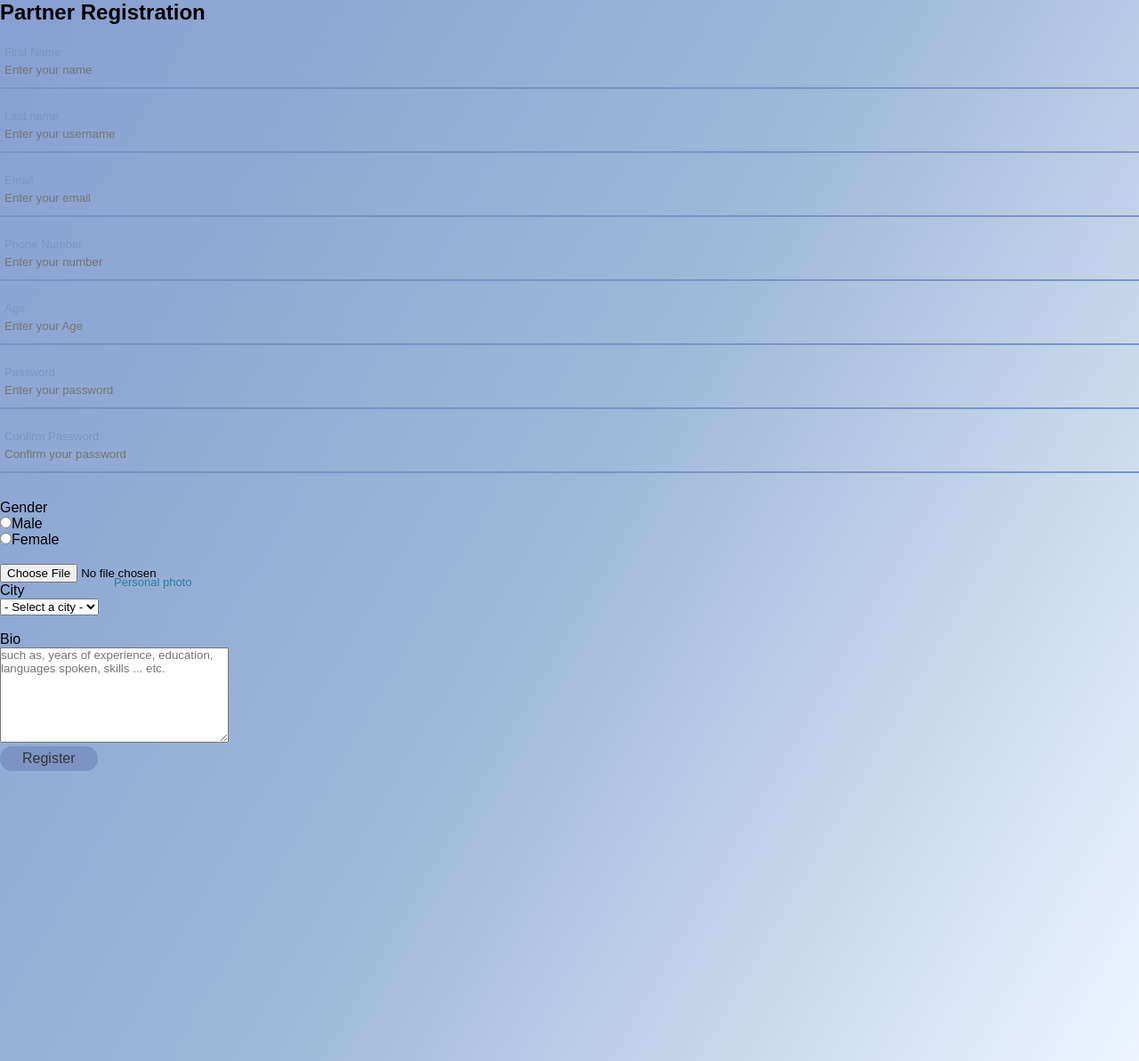
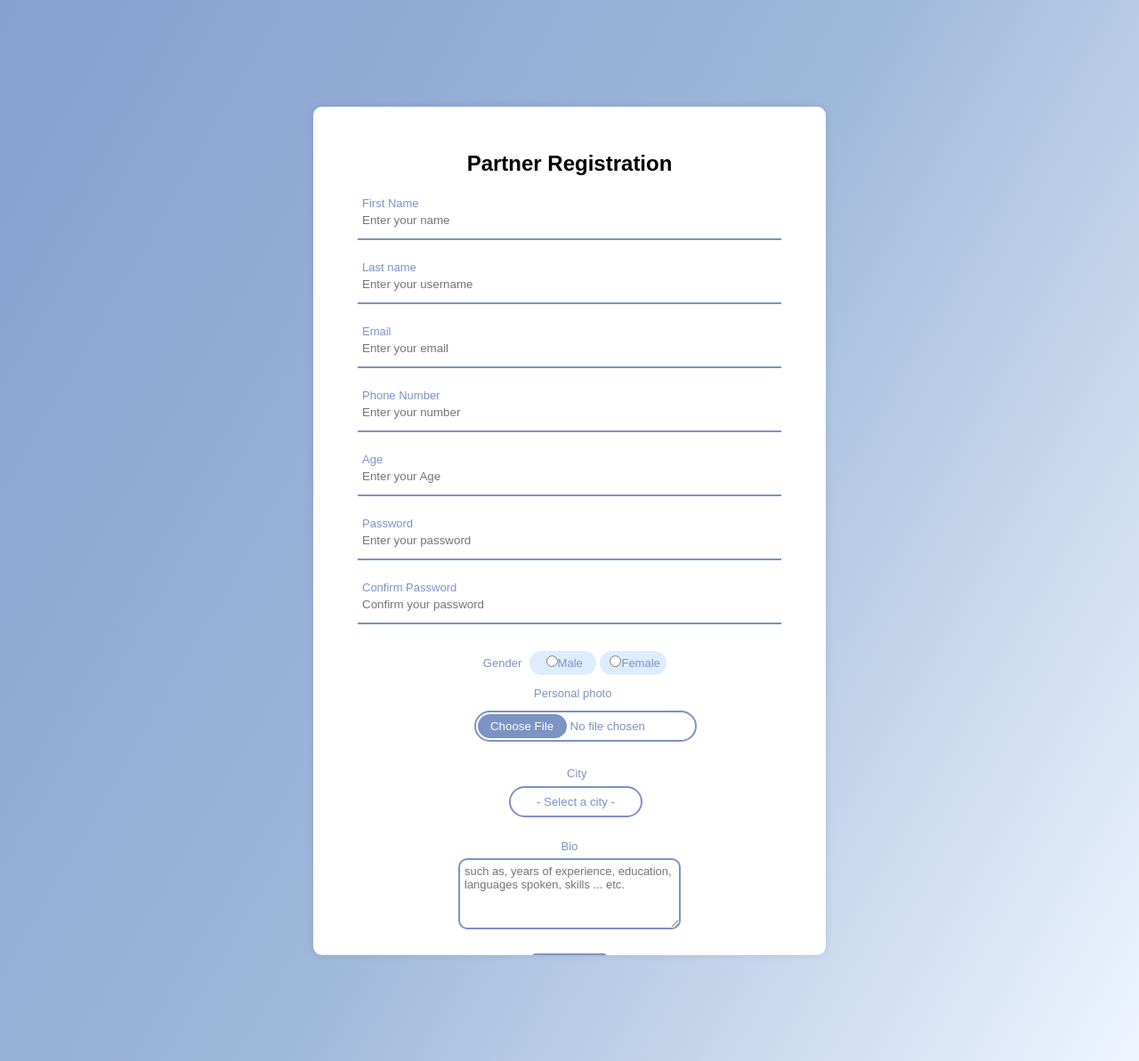
Before and after one commit to afnanAlonazi/lingohub381, a PHP site: page /Html/PartnerSignUp.html in a window 1280 px wide. Shown: the whole page at 89% size. Run offline with PHP 8.4, Linux system fonts and the light colour scheme.

Commit message:
Update styles.css
resent style

```diff
--- a/css/styles.css
+++ b/css/styles.css
@@ -201,6 +201,25 @@ padding-top: 63px;
 }
 /* end oflearnerhomepage + partnerhomepage  */
 /* login + signup layout */
+
+
+.container {
+  width: 45%;
+ height: 80%;
+  position: absolute;
+  top: 50%;
+  left: 50%;
+  background-color: #fff;
+  padding: 50px;
+  box-shadow: 0 0 10px rgba(0, 0, 0, 0.1);
+
+  overflow-y: scroll; /* Add scrollbar when content exceeds viewport height */
+
+  transform: translate(-50%, -50%);
+
+  border-radius: 10px;
+  text-align: center;
+}
 #signInBody{
   margin: 0;
   padding: 0;
@@ -247,6 +266,7 @@ form .text_field{
   position: relative;
   border-bottom: 2px solid #7C93C3;
   margin: 30px 0;
+
 }
 
 .text_field input{
@@ -266,18 +286,21 @@ form .text_field{
   font-size: small;
   pointer-events: none;
   background: none;
+  text-align: center;
 }
 
 .file_field label{
   position: absolute;
   left: 128px;
   text-align: center;
-  color: #2c7da0;
+  color: #7C93C3;
   transform: translateY(-50%);
   font-size: small;
   pointer-events: none;
   background: none;
   margin-top: 20px;
+  margin-left: 120px;
+
 }
 .signup-option{
   color: #7C93C3;
@@ -285,10 +308,135 @@ form .text_field{
 top: -10px;
 font-size: small;
 }
+#reg{
+
+  display: inline-block;
+  position:center;
+  padding: 6px 12px;
+  left:30%;
+  margin-top: 5%;
+  background-color: #7C93C3;
+  color: #353535;
+  text-decoration: none;
+  border: none;
+  border-radius: 4px;
+  cursor: pointer;
+  text-align: center;
+}
 #singup-login{
   font-weight: bold;
   font-size: medium;
 }
+
+.select_container{
+  display: flex;
+  justify-content: center;
+  position: relative;
+  width: 150px;
+  height: 35px;
+  margin-top: 50px;
+  margin-left: 170px;
+}
+.select_field label {
+  position: absolute;
+  left: 185px;
+  text-align: center;
+  color: #7C93C3;
+  transform: translateY(-50%);
+  font-size: small;
+  pointer-events: none;
+  background: none;
+  margin-top: -15px;
+  margin-left: 100px;
+}
+.select_box{
+  border: none;
+  appearance: none;
+  width: 100%;
+  color: #7C93C3;
+  border-radius: 20px;
+  border: 2px solid #7C93C3;
+  text-align: center;
+  background: none;
+}
+
+.radio_field .radio_button{
+  background: #DEECFF;
+  border-radius: 20px;
+  width: 75px;
+  height: 27px;
+  padding-left: 4px;
+  padding-top: 4px;
+  display: inline-block;
+  position: relative;
+  left: 8px;
+}
+
+
+.radio_field .radio_button label{
+  background: none;
+  color: #7C93C3;
+  font-size: small;
+}
+
+.radio_field #grand_label{
+  position: relative;
+  left: 4px;
+  color: #7C93C3;
+  transform: translateY(-50%);
+  font-size: small;
+  pointer-events: none;
+  background: none;
+}
+
+.textarea_field textarea{
+  border: 2px solid #7C93C3;
+  border-radius: 10px;
+  color: #7C93C3;
+  font-size: small;
+  padding: 5px;
+  height: 80px;
+  position: relative;
+  margin-top: 10px;
+  width: 250px;
+
+}
+
+#bio {
+  width: 250px;
+}
+.textarea_field label{
+  position: relative;
+  color: #7C93C3;
+  transform: translateY(-50%);
+  font-size: small;
+  pointer-events: none;
+  background: none;
+  padding: 148px;
+  top: 5px;
+}
+.photo{
+  border: 2px solid #7C93C3;
+  border-radius: 50px;
+  padding: 2px;
+  width: 250px;
+  position: relative;
+  margin-left: 35px;
+  margin-top: 40px;
+  height: 35px;
+  color: #7C93C3;
+}
+
+.photo::-webkit-file-upload-button{
+  background-color: #7C93C3;
+  border-radius: 50px;
+  border-style: none;
+  width: 100px;
+  height: 27px;
+  cursor: pointer;
+  color: #ffffff;
+}
+
 /* end of login + signup layout */
 
  /************Manage profile**************/
```
